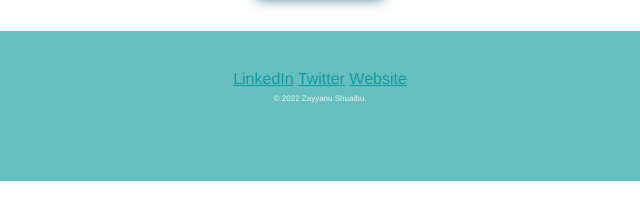
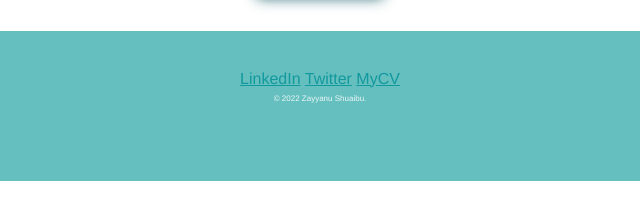
Before and after one commit to Zaysha/personal-site, a plain HTML site: page index.html in a window 1280 px wide. Shown: the part 1755-1974 px from the top of the page, 320-960 px from the left. Drawn offline with Linux system fonts and the light colour scheme; a web font is replaced by a local one.

Commit message:
Update index.html

```diff
--- a/index.html
+++ b/index.html
@@ -62,7 +62,7 @@
     <div class="bottom-container">
       <a class="footer-link" href="https://www.linkedin.com/">LinkedIn</a>
       <a class="footer-link" href="https://twitter.com/">Twitter</a>
-      <a class="footer-link" href="https://zaysha.github.io/cv/">Website</a>
+      <a class="footer-link" href="https://zaysha.github.io/cv/">MyCV</a>
       <p class="cc">© 2022 Zayyanu Shuaibu.</p>
     </div>
 
```
